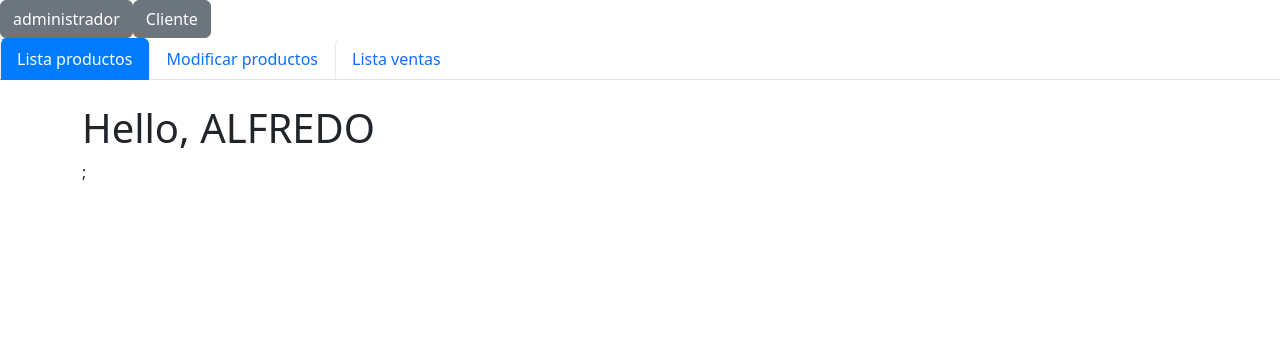
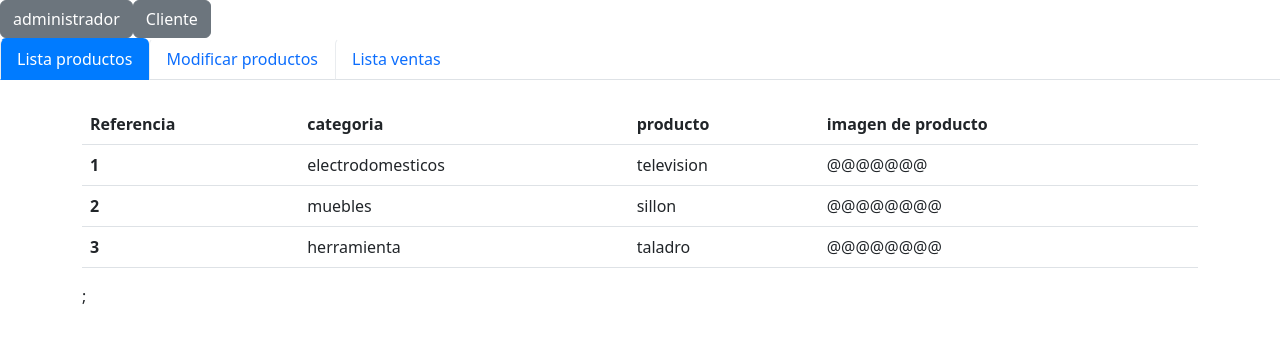
Before and after one commit to main-Masters/PROYECTOCICLO4, a React (Create React App) app in the folder proyecto-c4/: page / in a window 1280 px wide. Both pictures are taken after a click on the button "administrador". Shown: the top 342 px of the page. Built offline with nearby package versions, Linux system fonts and the light colour scheme.

Commit message:
lista productos

```diff
--- /dev/null
+++ b/proyecto-c4/src/componentes/Lista_productos.js
@@ -0,0 +1,69 @@
+import {Table} from "reactstrap";
+
+function Lista_productos(){
+return(
+<Table>
+  <thead>
+    <tr>
+      <th>
+        Referencia
+      </th>
+      <th>
+        categoria
+      </th>
+      <th>
+        producto
+      </th>
+      <th>
+        imagen de producto
+      </th>
+    </tr>
+  </thead>
+  <tbody>
+    <tr>
+      <th scope="row">
+        1
+      </th>
+      <td>
+        electrodomesticos
+      </td>
+      <td>
+        television
+      </td>
+      <td>
+        @@@@@@@
+      </td>
+    </tr>
+    <tr>
+      <th scope="row">
+        2
+      </th>
+      <td>
+        muebles
+      </td>
+      <td>
+        sillon
+      </td>
+      <td>
+        @@@@@@@@
+      </td>
+    </tr>
+    <tr>
+      <th scope="row">
+        3
+      </th>
+      <td>
+     herramienta
+      </td>
+      <td>
+        taladro
+      </td>
+      <td>
+        @@@@@@@@
+      </td>
+    </tr>
+  </tbody>
+</Table>
+)
+}
+export default Lista_productos;
--- a/proyecto-c4/src/componentes/Tab_administrador.js
+++ b/proyecto-c4/src/componentes/Tab_administrador.js
@@ -1,6 +1,7 @@
 import {TabContent, TabPane, Nav, NavItem, NavLink} from "reactstrap";
 import { useState } from 'react';
 import Welcome from "./nombre";
+import Lista_productos from "./Lista_productos";
 
 
 
@@ -48,7 +49,7 @@ function Tab_administrador() {
            <TabPane tabId="1">
              <div className='container'>
                <br />
-                <Welcome name="ALFREDO"/>;
+                <Lista_productos/>;
              </div>
 
            </TabPane>
```
